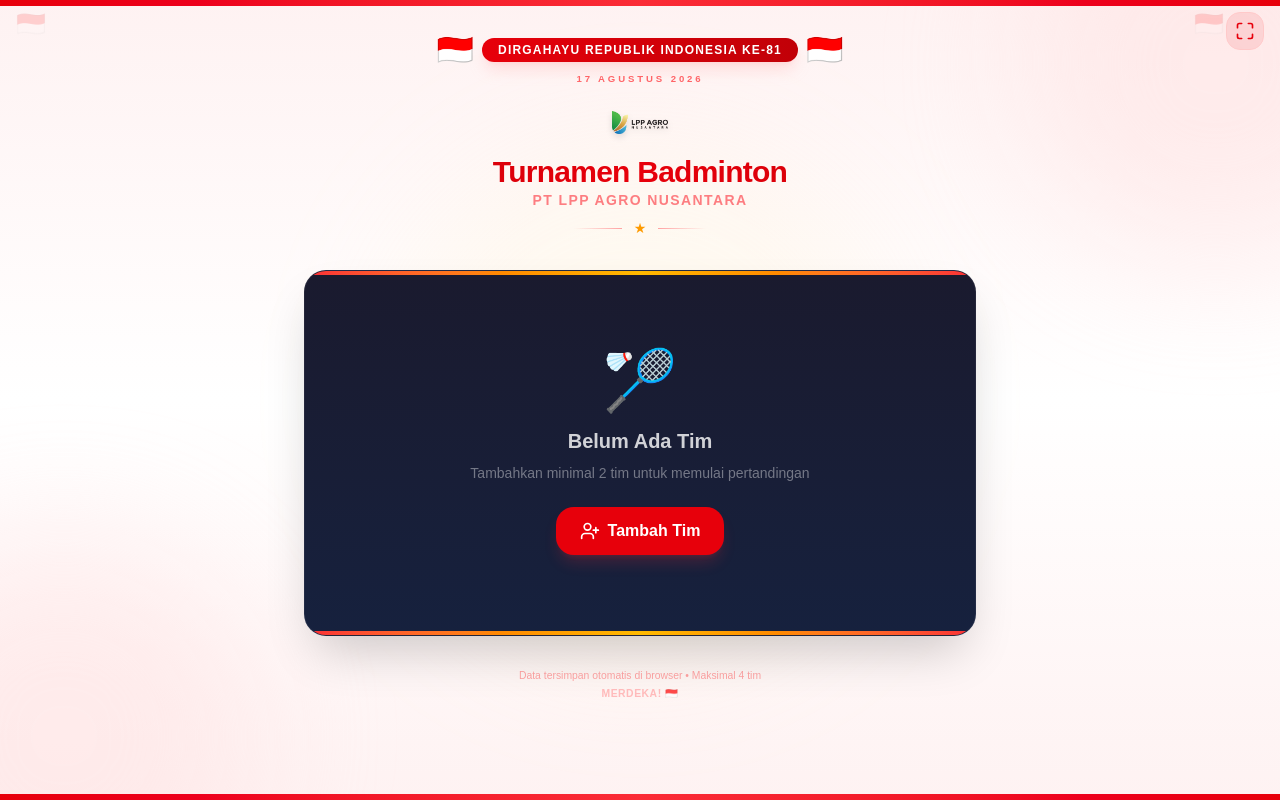
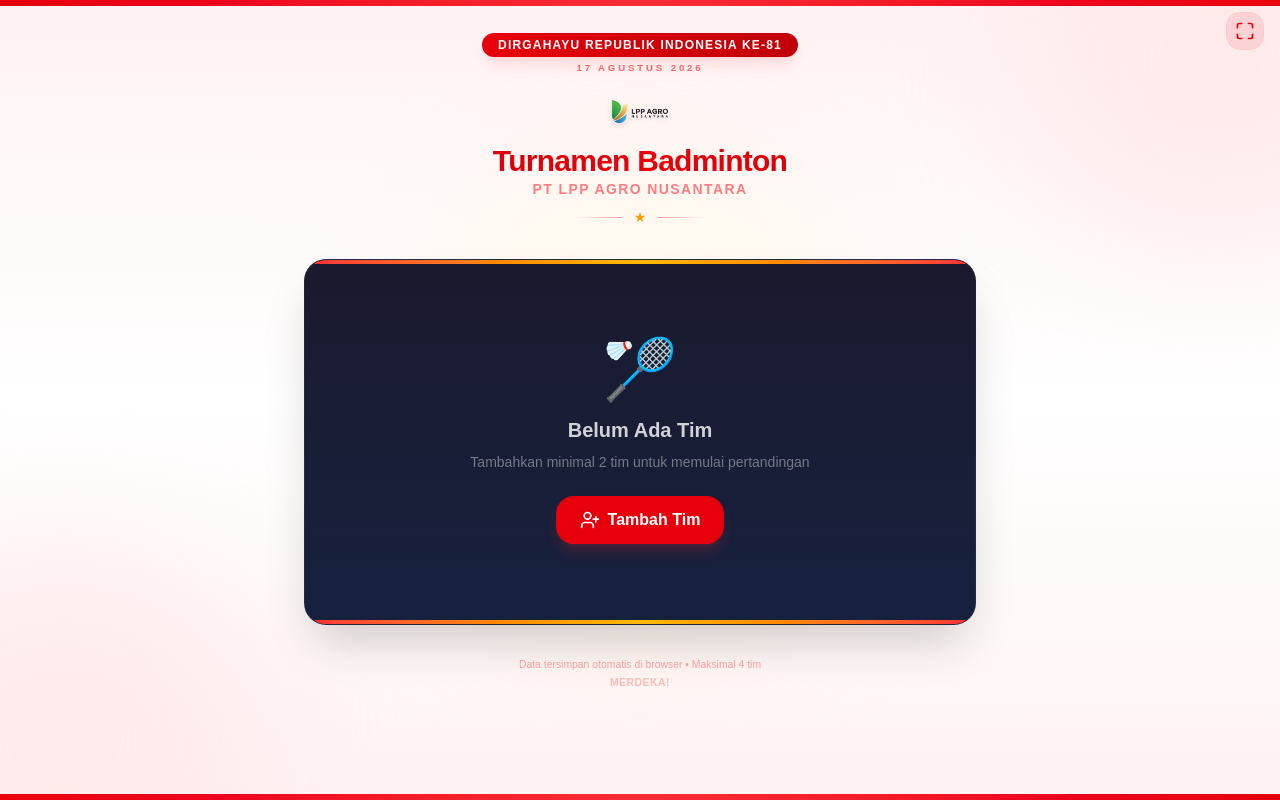
Before and after one commit to kimgeovedii/skor, a React (Vite) app: page / in a window 1280 px wide. Built offline with nearby package versions, Linux system fonts and the light colour scheme.

Commit message:
feat: implement athlete photo management with background removal and resizing in App.jsx

```diff
--- a/src/App.jsx
+++ b/src/App.jsx
@@ -1002,12 +1002,7 @@
         <div className="absolute -bottom-32 -left-32 w-96 h-96 bg-red-100/50 rounded-full blur-3xl" />
         <div className="absolute top-1/2 left-1/2 -translate-x-1/2 -translate-y-1/2 w-[500px] h-[500px] bg-amber-100/20 rounded-full blur-3xl" />
       </div>
-      <div className="fixed top-2 left-4 text-2xl opacity-15 pointer-events-none z-30">
-        🇮🇩
-      </div>
-      <div className="fixed top-2 right-14 text-2xl opacity-15 pointer-events-none z-30">
-        🇮🇩
-      </div>
+
 
       <div className="fixed top-3 right-4 z-50 flex items-center gap-2">
         {players.length < 4 && players.length >= 2 && (
@@ -1037,11 +1032,9 @@
         <header className="text-center mb-6 md:mb-8">
           <div className="inline-flex flex-col items-center gap-1 mb-2">
             <div className="flex items-center gap-2">
-              <span className="text-2xl md:text-3xl">🇮🇩</span>
               <div className="bg-gradient-to-r from-red-600 to-red-700 text-white text-[0.6rem] md:text-xs font-bold tracking-widest uppercase px-4 py-1 rounded-full shadow-lg shadow-red-300/30">
                 DIRGAHAYU REPUBLIK INDONESIA KE-81
               </div>
-              <span className="text-2xl md:text-3xl">🇮🇩</span>
             </div>
             <p className="text-red-400 text-[0.6rem] font-semibold tracking-[0.3em] uppercase">
               17 Agustus 2026
@@ -1137,7 +1130,7 @@
         <footer className="text-center mt-8 text-red-300 text-[0.65rem] space-y-0.5">
           <p>Data tersimpan otomatis di browser • Maksimal 4 tim</p>
           <p className="text-red-300/70 font-semibold tracking-wider">
-            MERDEKA! 🇮🇩
+            MERDEKA!
           </p>
         </footer>
       </div>
```
